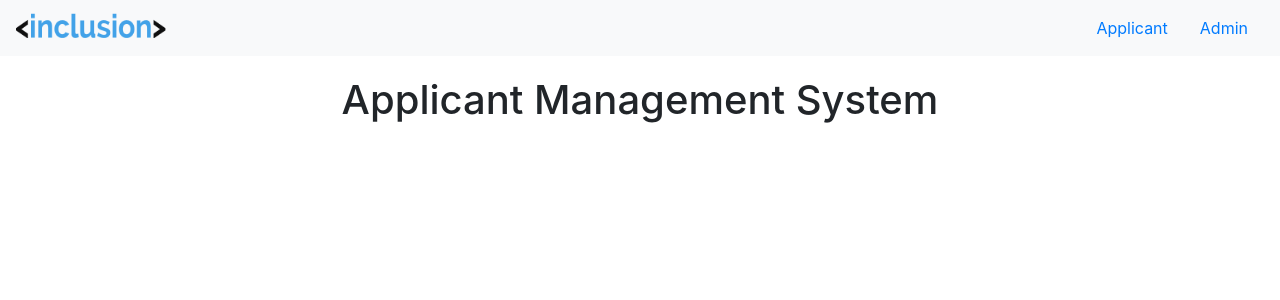
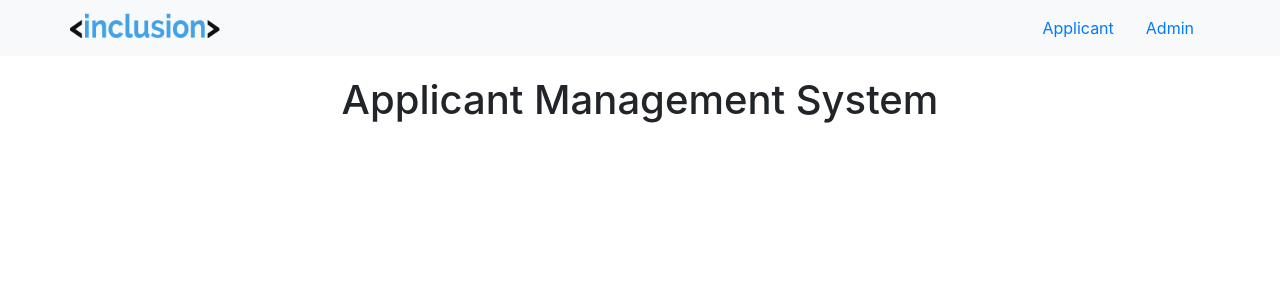
Before and after one commit to ashleycollis/applicant-system-frontend, a React (Create React App) app: page / in a window 1280 px wide. Shown: the top 300 px of the page. Built offline with nearby package versions, Linux system fonts and the light colour scheme.

Commit message:
Starts landing page content

```diff
--- a/src/Components/NavBar.js
+++ b/src/Components/NavBar.js
@@ -6,22 +6,20 @@ import { Nav } from 'react-bootstrap';
 class NavBar extends Component {
   render() {
     return (
+      <>
       <Navbar bg="light" variant="light">
-        <Navbar.Brand href="#">
-          <img
-            src="images/inclusion-logo-retina.png"
-            width="150"
-            height="25"
-            className="d-inline-block align-top"
-            alt="React Bootstrap logo"
-          />
+          <div className="container">
+        <Navbar.Brand href="/">
+          <img src="images/inclusion-logo-retina.png" width="150" height="25" className="d-inline-block align-top" alt="Inclusion" />
         </Navbar.Brand>
         <Navbar.Toggle />
         <Navbar.Collapse className="justify-content-end">
           <Nav.Link href="#">Applicant</Nav.Link>
           <Nav.Link href="/login">Admin</Nav.Link>
         </Navbar.Collapse>
+        </div>
       </Navbar>
+      </>
     );
   }
 }
```
Also changed, not shown: src/Components/LandingContent.js (added).
